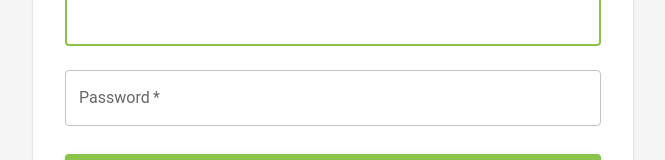
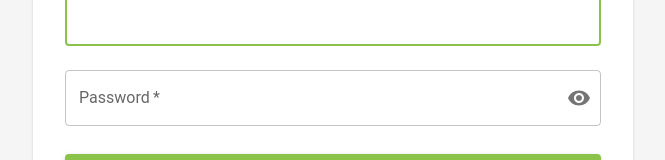
Before and after one commit to alifsuryadi/quiz-challenge-dot-indonesia, a React (Vite) app: page /login in a window 1280 px wide. Shown: the part 328-488 px from the top of the page, without its empty margins (307-972 px from the left). Built offline with nearby package versions, Linux system fonts and the light colour scheme.

Commit message:
fix: add toggle password visibility feature to login form

```diff
--- a/src/components/Login.jsx
+++ b/src/components/Login.jsx
@@ -1,12 +1,21 @@
-// components/Login.jsx
-import { useContext } from "react";
+import { useContext, useState } from "react";
 import { useNavigate } from "react-router-dom";
 import { AuthContext } from "../App";
-import { TextField, Button, Typography, Paper } from "@mui/material";
+import {
+  TextField,
+  Button,
+  Typography,
+  Paper,
+  IconButton,
+  InputAdornment,
+} from "@mui/material";
 import { makeStyles } from "@mui/styles";
 import { useForm, Controller } from "react-hook-form";
 import { z } from "zod";
 import { zodResolver } from "@hookform/resolvers/zod";
+// toggle visibility password hanya muncul double di dev env saja
+import Visibility from "@mui/icons-material/Visibility";
+import VisibilityOff from "@mui/icons-material/VisibilityOff";
 
 const useStyles = makeStyles((theme) => ({
   root: {
@@ -54,6 +63,7 @@
   const classes = useStyles();
   const { setUser, setQuizState } = useContext(AuthContext);
   const navigate = useNavigate();
+  const [showPassword, setShowPassword] = useState(false);
 
   const {
     handleSubmit,
@@ -73,6 +83,8 @@
     });
     navigate("/quiz");
   };
+
+  const handleClickShowPassword = () => setShowPassword(!showPassword);
 
   return (
     <div className={classes.root}>
@@ -115,9 +127,22 @@
                 required
                 fullWidth
                 label="Password"
-                type="password"
+                type={showPassword ? "text" : "password"}
                 error={!!errors.password}
                 helperText={errors.password ? errors.password.message : ""}
+                InputProps={{
+                  endAdornment: (
+                    <InputAdornment position="end">
+                      <IconButton
+                        aria-label="toggle password visibility"
+                        onClick={handleClickShowPassword}
+                        edge="end"
+                      >
+                        {showPassword ? <VisibilityOff /> : <Visibility />}
+                      </IconButton>
+                    </InputAdornment>
+                  ),
+                }}
               />
             )}
           />
```
